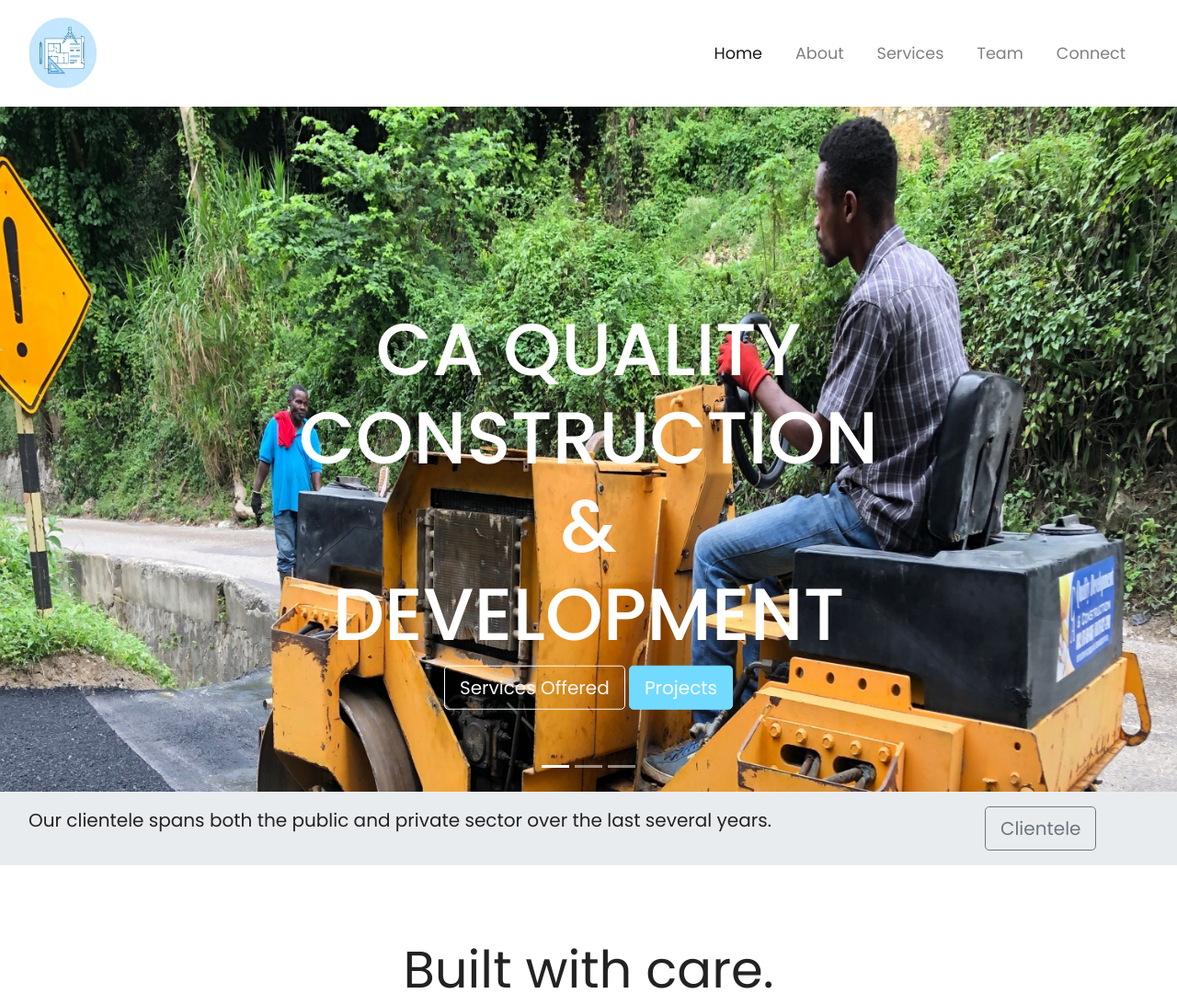
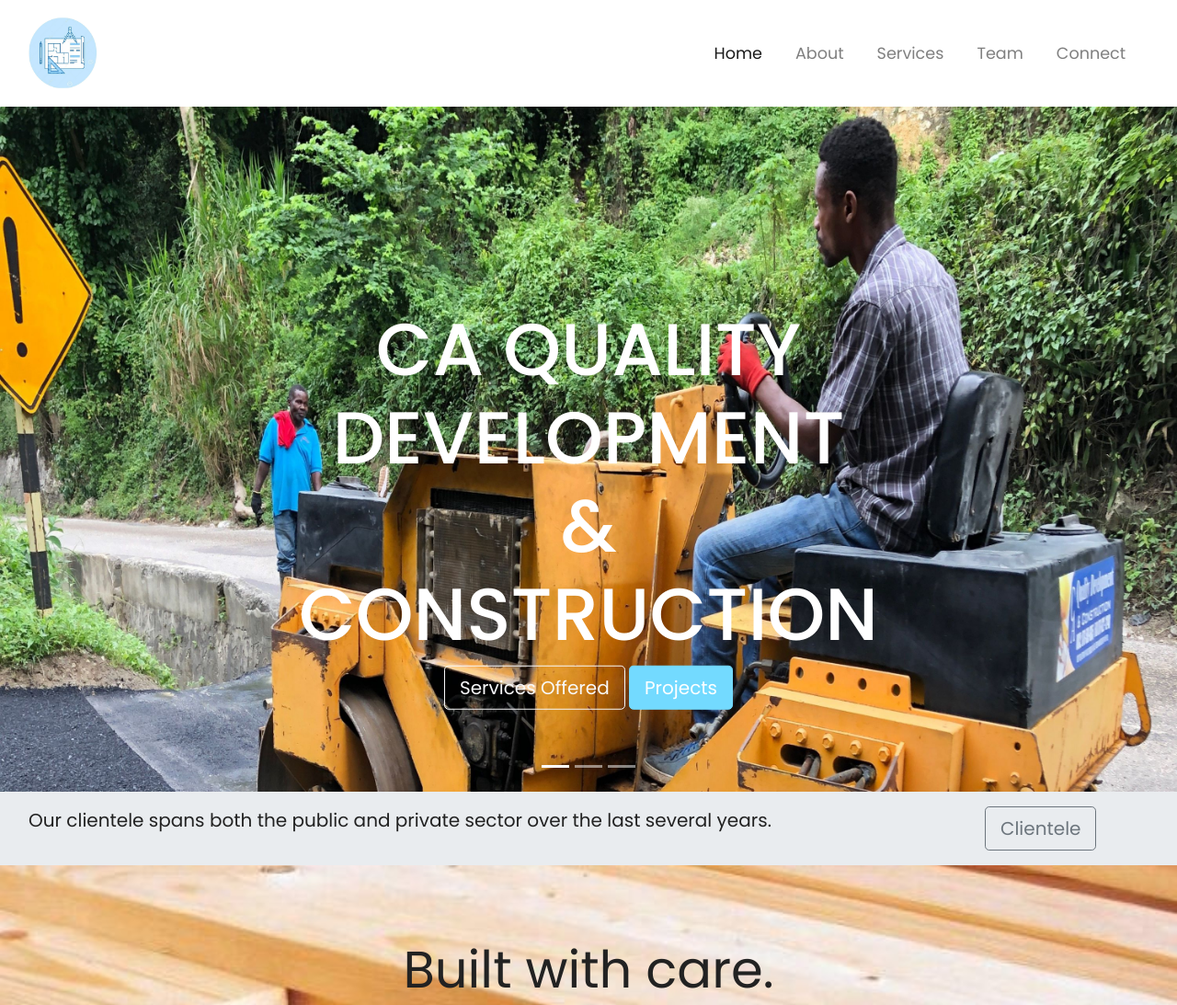
Before and after one commit to 8Ozymandias/one_webpage, a PHP site: page / in a window 1280 px wide. Shown: the top 1093 px of the page at 92% size. Run offline with PHP 8.4, Linux system fonts and the light colour scheme; some libraries are stand-ins or nearby versions.

Commit message:
background picture and slideshow speed increase

```diff
--- a/Style.css
+++ b/Style.css
@@ -1,6 +1,11 @@
 @import url('https://fonts.googleapis.com/css?family=Poppins:400,500,700');
 
 html,body{
+    background: url('img/wood.jpeg') no-repeat center center fixed;
+    -webkit-background-size: cover;
+  -moz-background-size: cover;
+  background-size: cover;
+  -o-background-size: cover;
     height:100%;
     width:100;
     font-family: 'Poppins', sans-serif;
@@ -392,9 +397,9 @@
 
 /*--- Firefox Bug Fix ---*/
 .carousel-item{
-    transition: -webkit-transform 0.5s ease;
-    transition: transform 0.5s ease;
-    transition: transform 0.5s ease, -webkit-transform 0.5s ease;
+    transition: -webkit-transform 0.2s ease;
+    transition: transform 0.2s ease;
+    transition: transform 0.2s ease, -webkit-transform 0.2s ease;
     -webkit-backface-visibility: visible;
     backface-visibility: visible;
 
@@ -421,7 +426,7 @@
 figure {
     position: relative;
     width: 100%;
-    height: 60%;
+    height: 100%;
     margin: 0!important;
 }
 
@@ -439,7 +444,7 @@
 }
 
 #fixed {
-    background-image: url('img/mac.png');
+    background-image: url('img/wood.jpeg');
     position: fixed;
     display: block;
     top: 0;
--- a/index.html
+++ b/index.html
@@ -71,7 +71,7 @@
     <div class="carousel-item active">
         <img src="img/roadconstruction.jpg" class="" >
         <div class="carousel-caption ">
-            <h6>CA Quality Construction <br> & <br> Development</h6>
+            <h6>CA Quality Development <br> & <br> Construction</h6>
             <!-- <h3> Providing Quality Construction</h3> -->
             <button type="button" class="btn btn-outline-light btn-lg ">Services Offered</button>
             <button type="button" class="btn btn-primary btn-lg">Projects</button>
```
Also changed, not shown: img/wood.jpeg (added), img/wooden.jpeg (added).
